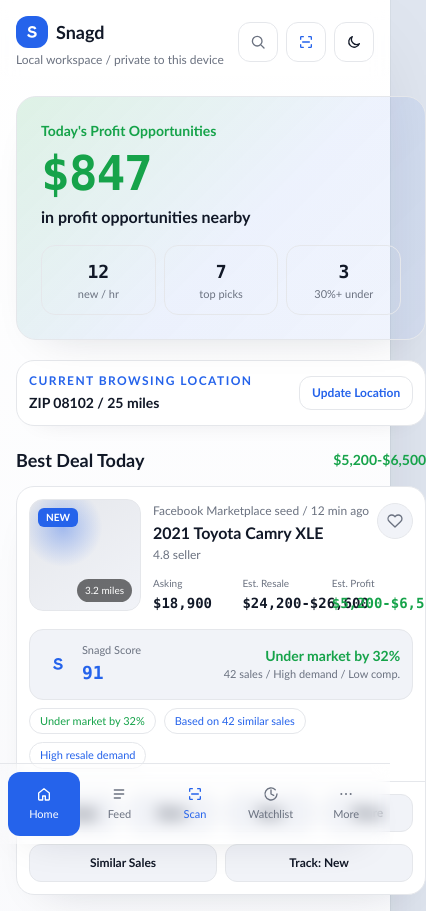
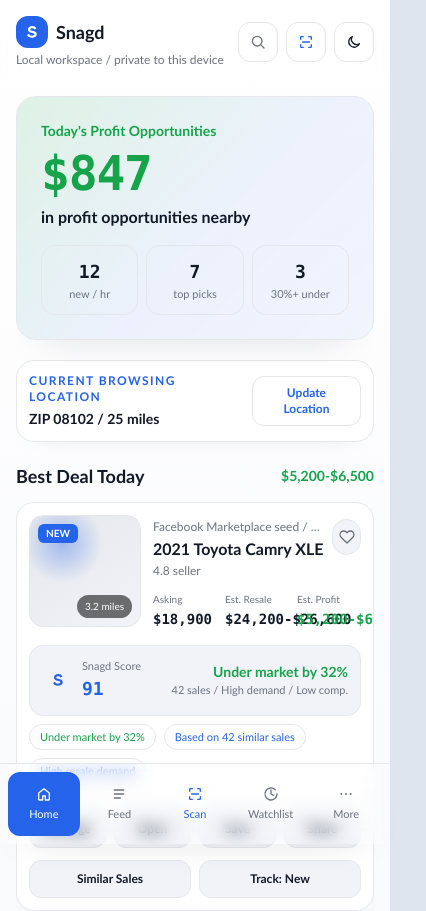
Before and after one commit to TheLabScripts/Sng, a Next.js app: page /app in a window 390 px wide. Shown: the top 911 px of the page, 426 px wide, since content can reach past the window. Built offline with nearby package versions, Linux system fonts and the light colour scheme.

Commit message:
Fix mobile dashboard overflow

```diff
--- a/src/app/app/page.tsx
+++ b/src/app/app/page.tsx
@@ -19,7 +19,7 @@
 
 export default function DashboardPage() {
   return (
-    <div className="mx-auto grid max-w-[430px] gap-5 md:max-w-shell">
+    <div className="dashboard-mobile mx-auto grid w-full min-w-0 max-w-[430px] gap-5 overflow-x-clip md:max-w-shell">
       <section className="profit-hero motion-card overflow-hidden rounded-[20px] border border-profit/35 p-6 shadow-card">
         <p className="text-sm font-bold text-profit">Today&apos;s Profit Opportunities</p>
         <p className="mt-2 font-mono text-5xl font-extrabold tracking-tight text-profit">{currency(todaysProfitOpportunities.total)}</p>
--- a/src/app/globals.css
+++ b/src/app/globals.css
@@ -84,6 +84,7 @@
 @keyframes scan-success { 0% { opacity: 0; transform: scale(.96); } 100% { opacity: 1; transform: scale(1); } }
 
 .mock-phone-shell { width: 100%; }
+.dashboard-mobile > *, .dashboard-mobile > * * { min-width: 0; }
 .app-card-glass { background: linear-gradient(180deg, color-mix(in srgb, var(--surface) 96%, var(--bg)) 0%, color-mix(in srgb, var(--surface-2) 94%, var(--bg)) 100%); border-color: color-mix(in srgb, var(--line) 88%, transparent); }
 .profit-hero { background: linear-gradient(135deg, color-mix(in srgb, var(--profit) 16%, var(--surface)) 0%, color-mix(in srgb, var(--brand) 12%, var(--surface)) 56%, color-mix(in srgb, var(--info) 8%, var(--surface)) 100%); }
 .field-tool-hero { position: relative; isolation: isolate; overflow: hidden; background: linear-gradient(120deg, color-mix(in srgb, var(--brand) 28%, var(--surface)) 0%, color-mix(in srgb, var(--info) 20%, var(--surface-2)) 34%, color-mix(in srgb, var(--profit) 18%, var(--surface)) 68%, color-mix(in srgb, var(--brand) 24%, var(--surface)) 100%); background-size: 240% 240%; animation: field-gradient 9s ease-in-out infinite; }
```
